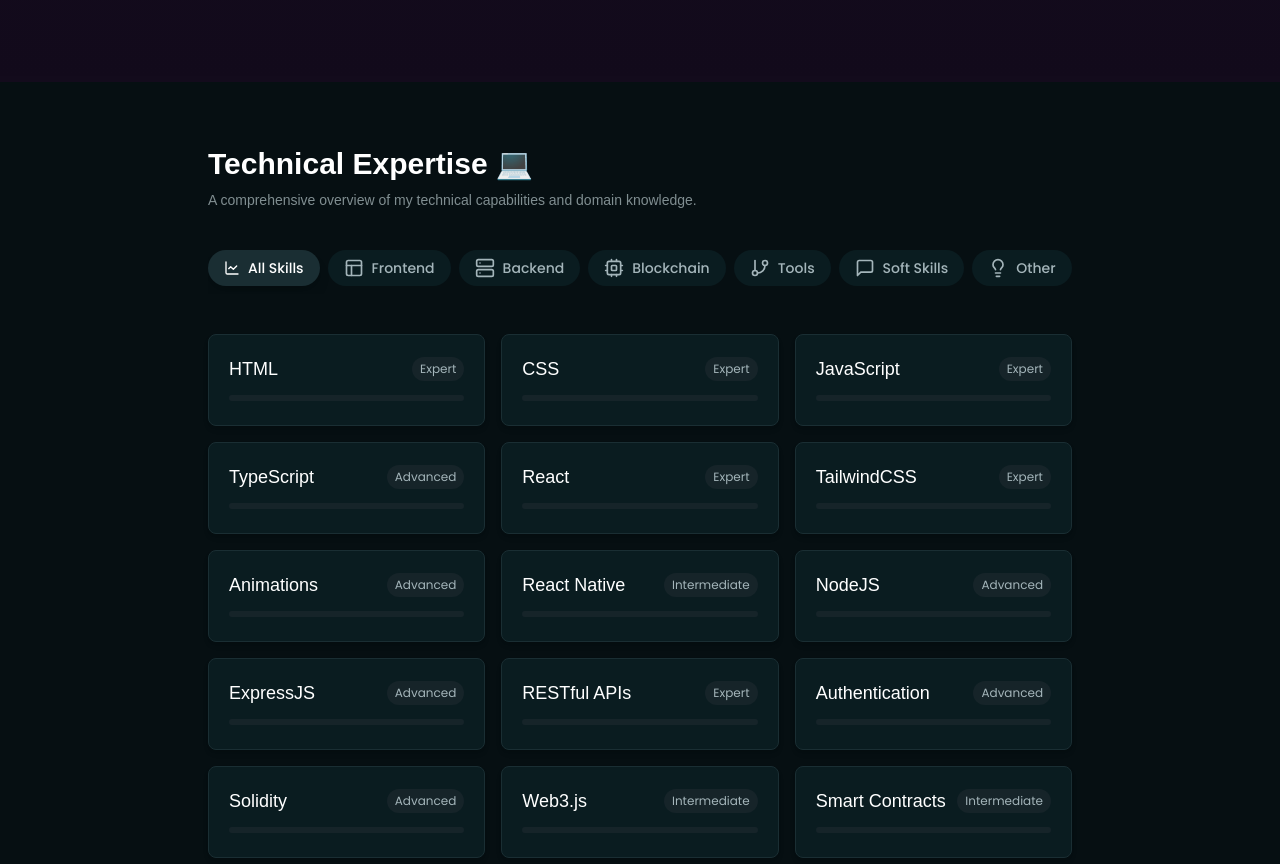
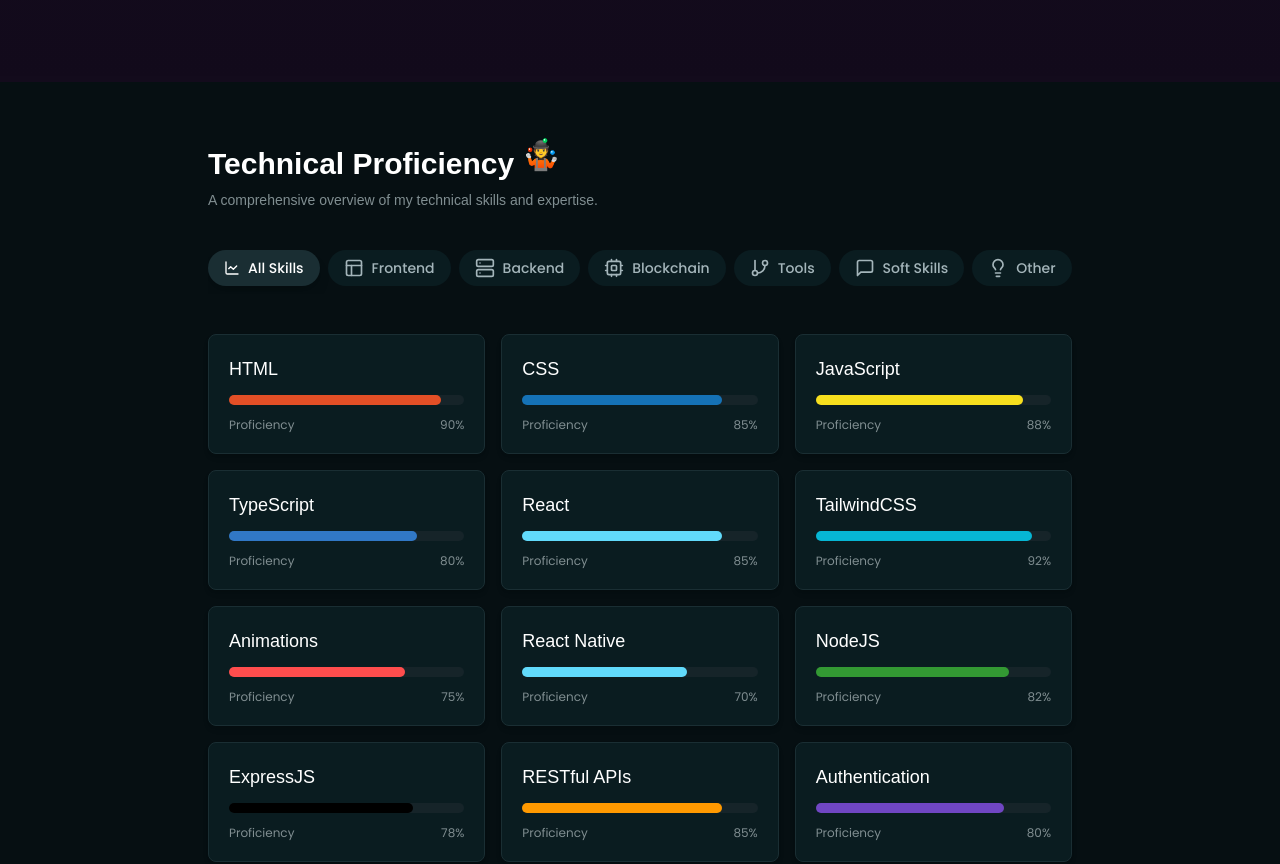
Before and after one commit to heyrapto/portfolio-, a React (Vite) app: page / in a window 1280 px wide. Shown: the part 2760-3624 px from the top of the page. Built offline with nearby package versions, Linux system fonts and the light colour scheme.

Commit message:
Update Skills.tsx

```diff
--- a/src/pages/Skills.tsx
+++ b/src/pages/Skills.tsx
@@ -1,116 +1,105 @@
 import { useState, useEffect } from "react";
 import { motion } from "framer-motion";
-import {
-  Layout,
-  Server,
-  GitBranch,
-  Cpu,
-  Lightbulb,
-  LineChart,
-  MessageSquare,
-} from "lucide-react";
+import { Layout, Server, GitBranch, Cpu, Lightbulb, LineChart, MessageSquare } from "lucide-react";
 
+// Define types for skills and categories
 interface Skill {
   name: string;
-  expertise: "Beginner" | "Intermediate" | "Advanced" | "Expert";
+  level: number;
   color: string;
 }
 
-type Category =
-  | "Frontend"
-  | "Backend"
-  | "Blockchain"
-  | "Tools"
-  | "Soft Skills"
-  | "Other";
-
-interface SkillsCategory {
-  icon: JSX.Element;
+interface SkillCategory {
+  icon: React.ReactNode;
   skills: Skill[];
 }
 
-const Skills = () => {
-  const [activeCategory, setActiveCategory] = useState<"all" | Category>("all");
+type CategoryKey = "all" | "Frontend" | "Backend" | "Blockchain" | "Tools" | "Soft Skills" | "Other";
 
-  const skillsData: Record<Category, SkillsCategory> = {
+// Define skills data with proper types
+const skillsData: Record<Exclude<CategoryKey, "all">, SkillCategory> = {
   Frontend: {
     icon: <Layout className="w-5 h-5" />,
     skills: [
-        { name: "HTML", expertise: "Expert", color: "#E34F26" },
-        { name: "CSS", expertise: "Expert", color: "#1572B6" },
-        { name: "JavaScript", expertise: "Expert", color: "#F7DF1E" },
-        { name: "TypeScript", expertise: "Advanced", color: "#3178C6" },
-        { name: "React", expertise: "Expert", color: "#61DAFB" },
-        { name: "TailwindCSS", expertise: "Expert", color: "#06B6D4" },
-        { name: "Animations", expertise: "Advanced", color: "#FF4D4D" },
-        { name: "React Native", expertise: "Intermediate", color: "#61DAFB" },
+      { name: "HTML", level: 90, color: "#E34F26" },
+      { name: "CSS", level: 85, color: "#1572B6" },
+      { name: "JavaScript", level: 88, color: "#F7DF1E" },
+      { name: "TypeScript", level: 80, color: "#3178C6" },
+      { name: "React", level: 85, color: "#61DAFB" },
+      { name: "TailwindCSS", level: 92, color: "#06B6D4" },
+      { name: "Animations", level: 75, color: "#FF4D4D" },
+      { name: "React Native", level: 70, color: "#61DAFB" },
     ],
   },
   Backend: {
     icon: <Server className="w-5 h-5" />,
     skills: [
-        { name: "NodeJS", expertise: "Advanced", color: "#339933" },
-        { name: "ExpressJS", expertise: "Advanced", color: "#000000" },
-        { name: "RESTful APIs", expertise: "Expert", color: "#FF9900" },
-        { name: "Authentication", expertise: "Advanced", color: "#7046C3" },
+      { name: "NodeJS", level: 82, color: "#339933" },
+      { name: "ExpressJS", level: 78, color: "#000000" },
+      { name: "RESTful APIs", level: 85, color: "#FF9900" },
+      { name: "Authentication", level: 80, color: "#7046C3" },
     ],
   },
   Blockchain: {
     icon: <Cpu className="w-5 h-5" />,
     skills: [
-        { name: "Solidity", expertise: "Advanced", color: "#363636" },
-        { name: "Web3.js", expertise: "Intermediate", color: "#F16822" },
-        { name: "Smart Contracts", expertise: "Intermediate", color: "#5A67D8" },
+      { name: "Solidity", level: 75, color: "#363636" },
+      { name: "Web3.js", level: 70, color: "#F16822" },
+      { name: "Smart Contracts", level: 65, color: "#5A67D8" },
     ],
   },
   Tools: {
     icon: <GitBranch className="w-5 h-5" />,
     skills: [
-        { name: "Git/Github", expertise: "Expert", color: "#F05032" },
-        { name: "VS Code", expertise: "Expert", color: "#007ACC" },
-        { name: "NPM", expertise: "Expert", color: "#CB3837" },
-        { name: "Webpack", expertise: "Intermediate", color: "#8DD6F9" },
+      { name: "Git/Github", level: 88, color: "#F05032" },
+      { name: "VS Code", level: 90, color: "#007ACC" },
+      { name: "NPM", level: 85, color: "#CB3837" },
+      { name: "Webpack", level: 65, color: "#8DD6F9" },
     ],
   },
   "Soft Skills": {
     icon: <MessageSquare className="w-5 h-5" />,
     skills: [
-        { name: "Communication", expertise: "Expert", color: "#38B2AC" },
-        { name: "Teamwork", expertise: "Expert", color: "#4C51BF" },
-        { name: "Problem Solving", expertise: "Expert", color: "#ED8936" },
-        { name: "Time Management", expertise: "Advanced", color: "#9F7AEA" },
+      { name: "Communication", level: 95, color: "#38B2AC" },
+      { name: "Teamwork", level: 90, color: "#4C51BF" },
+      { name: "Problem Solving", level: 88, color: "#ED8936" },
+      { name: "Time Management", level: 85, color: "#9F7AEA" },
     ],
   },
   Other: {
     icon: <Lightbulb className="w-5 h-5" />,
     skills: [
-        { name: "SEO", expertise: "Advanced", color: "#48BB78" },
-        { name: "UI/UX Design", expertise: "Advanced", color: "#F56565" },
-        { name: "Agile/Scrum", expertise: "Advanced", color: "#667EEA" },
-        { name: "Performance Optimization", expertise: "Advanced", color: "#F6AD55" },
+      { name: "SEO", level: 78, color: "#48BB78" },
+      { name: "UI/UX Design", level: 75, color: "#F56565" },
+      { name: "Agile/Scrum", level: 80, color: "#667EEA" },
+      { name: "Performance Optimization", level: 82, color: "#F6AD55" },
     ],
   },
 };
 
+const Skills = () => {
+  const [activeCategory, setActiveCategory] = useState<CategoryKey>("all");
+
   // Get all skills across categories
   const getAllSkills = (): Skill[] => {
     const allSkills: Skill[] = [];
-    Object.values(skillsData).forEach((category) => {
-      category.skills.forEach((skill) => {
+    Object.values(skillsData).forEach((category: SkillCategory) => {
+      category.skills.forEach((skill: Skill) => {
         allSkills.push(skill);
       });
     });
     return allSkills;
   };
 
+  // Filter skills based on active category
   const getDisplayedSkills = (): Skill[] => {
     if (activeCategory === "all") {
       return getAllSkills();
     }
-    return skillsData[activeCategory]?.skills || [];
+    return skillsData[activeCategory as Exclude<CategoryKey, "all">].skills;
   };
 
-  // Animation variants
+  // Animation variants for Framer Motion
   const containerVariants = {
     hidden: { opacity: 0 },
     visible: {
@@ -132,22 +121,15 @@ const Skills = () => {
     },
   };
 
-  const categories = [
+  // Categories for filter buttons
+  const categories: { id: CategoryKey; name: string; icon: React.ReactNode }[] = [
     { id: "all", name: "All Skills", icon: <LineChart className="w-4 h-4" /> },
     ...Object.entries(skillsData).map(([key, value]) => ({
-      id: key,
+      id: key as Exclude<CategoryKey, "all">,
       name: key,
       icon: value.icon,
     })),
   ];
-
-  // Map expertise level to a width value for the bar
-  const expertiseToWidth: Record<Skill["expertise"], string> = {
-    Beginner: "w-1/4",
-    Intermediate: "w-2/4",
-    Advanced: "w-3/4",
-    Expert: "w-full",
-  };
 
   return (
     <section className="py-16 bg-[#060f12]">
@@ -159,12 +141,11 @@ const Skills = () => {
           className="mb-10"
         >
           <h2 className="text-3xl font-bold font-clash flex items-center">
-            Technical Expertise
-            <span className="inline-block ml-2">💻</span>
+            Technical Proficiency
+            <span className="inline-block ml-2 animate-bounce">🤹</span>
           </h2>
           <p className="text-sm text-[#808e91] font-rubik mt-2 mb-8">
-            A comprehensive overview of my technical capabilities and domain
-            knowledge.
+            A comprehensive overview of my technical skills and expertise.
           </p>
         </motion.div>
 
@@ -179,9 +160,7 @@ const Skills = () => {
             {categories.map((category) => (
               <button
                 key={category.id}
-                onClick={() =>
-                  setActiveCategory(category.id as "all" | Category)
-                }
+                onClick={() => setActiveCategory(category.id)}
                 className={`flex items-center px-4 py-2 rounded-full text-sm font-medium transition-all duration-300 ${
                   activeCategory === category.id
                     ? "bg-[#1a2e33] text-white shadow-lg"
@@ -210,23 +189,21 @@ const Skills = () => {
               whileHover={{ y: -5, transition: { duration: 0.2 } }}
               className="bg-[#0a1c20] rounded-lg p-5 border border-[#1a2e33] shadow-md hover:shadow-lg transition-all duration-300"
             >
-              <div className="flex justify-between items-center mb-3">
-                <p className="text-lg font-medium font-clash">{skill.name}</p>
-                <span className="text-xs px-2 py-1 rounded-full bg-[#162429] text-[#a4b5ba]">
-                  {skill.expertise}
-                </span>
+              <p className="text-lg font-medium mb-3 font-clash">{skill.name}</p>
+
+              <div className="w-full bg-[#162429] rounded-full h-2.5 mb-3">
+                <motion.div
+                  className="h-2.5 rounded-full"
+                  style={{ backgroundColor: skill.color }}
+                  initial={{ width: 0 }}
+                  animate={{ width: `${skill.level}%` }}
+                  transition={{ duration: 1, delay: 0.2, ease: "easeOut" }}
+                />
               </div>
 
-              <div className="w-full bg-[#162429] rounded-full h-1.5 mb-1 overflow-hidden">
-                <motion.div
-                  className={`h-1.5 rounded-full ${
-                    expertiseToWidth[skill.expertise]
-                  }`}
-                  style={{ backgroundColor: skill.color }}
-                  initial={{ width: 0 }}
-                  animate={{ width: expertiseToWidth[skill.expertise] }}
-                  transition={{ duration: 1, delay: 0.2, ease: "easeOut" }}
-                />
+              <div className="flex justify-between text-xs text-[#808e91]">
+                <span>Proficiency</span>
+                <span>{skill.level}%</span>
               </div>
             </motion.div>
           ))}
@@ -240,7 +217,7 @@ const Skills = () => {
           className="mt-16 relative"
         >
           <h3 className="text-xl font-bold font-clash mb-6 text-center">
-            Skills Ecosystem
+            Skills Cloud
           </h3>
           <SkillCloud skills={getAllSkills()} />
         </motion.div>
@@ -249,46 +226,36 @@ const Skills = () => {
   );
 };
 
-// 3D Skills Cloud Component
+// Props interface for SkillCloud
 interface SkillCloudProps {
   skills: Skill[];
 }
 
+// 3D Skills Cloud Component
 const SkillCloud: React.FC<SkillCloudProps> = ({ skills }) => {
-  const [rotationX, setRotationX] = useState<number>(0);
-  const [rotationY, setRotationY] = useState<number>(0);
-  const [isAnimating, setIsAnimating] = useState<boolean>(true);
+  const [rotationX, setRotationX] = useState(0);
+  const [rotationY, setRotationY] = useState(0);
+  const [isAnimating, setIsAnimating] = useState(true);
 
   useEffect(() => {
     if (!isAnimating) return;
-
     const interval = setInterval(() => {
       setRotationX((prev) => (prev + 0.3) % 360);
       setRotationY((prev) => (prev + 0.5) % 360);
     }, 50);
-
     return () => clearInterval(interval);
   }, [isAnimating]);
 
-  const handleMouseEnter = () => {
-    setIsAnimating(false);
-  };
+  const handleMouseEnter = () => setIsAnimating(false);
+  const handleMouseLeave = () => setIsAnimating(true);
 
-  const handleMouseLeave = () => {
-    setIsAnimating(true);
-  };
-
-  const handleMouseMove = (e: React.MouseEvent<HTMLDivElement>) => {
+  const handleMouseMove = (e: React.MouseEvent<HTMLDivElement, MouseEvent>) => {
     if (isAnimating) return;
-
     const rect = e.currentTarget.getBoundingClientRect();
     const centerX = rect.left + rect.width / 2;
     const centerY = rect.top + rect.height / 2;
-
-    // Calculate rotation based on mouse position relative to center
     const angleX = ((e.clientY - centerY) / (rect.height / 2)) * 15;
     const angleY = ((e.clientX - centerX) / (rect.width / 2)) * 15;
-
     setRotationX(angleX);
     setRotationY(angleY);
   };
@@ -309,18 +276,13 @@ const SkillCloud: React.FC<SkillCloudProps> = ({ skills }) => {
         }}
       >
         {skills.map((skill: Skill, index: number) => {
-          // Position tags in a spherical arrangement
           const phi = Math.acos(-1 + (2 * index) / skills.length);
           const theta = Math.sqrt(skills.length * Math.PI) * phi;
-
           const x = 100 * Math.cos(theta) * Math.sin(phi);
           const y = 100 * Math.sin(theta) * Math.sin(phi);
           const z = 100 * Math.cos(phi);
-
-          // Scale opacity based on z position (items in front are more visible)
           const opacity = (z + 100) / 200;
-          const scale = (z + 120) / 220; // Items in front are slightly larger
-
+          const scale = (z + 120) / 220;
           return (
             <div
               key={`${skill.name}-${index}-cloud`}
```
Lines whose indentation alone changed are shown as unchanged.
